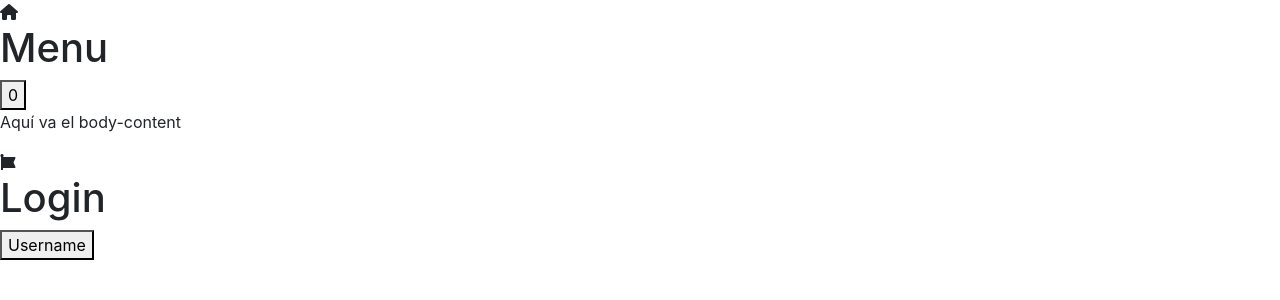
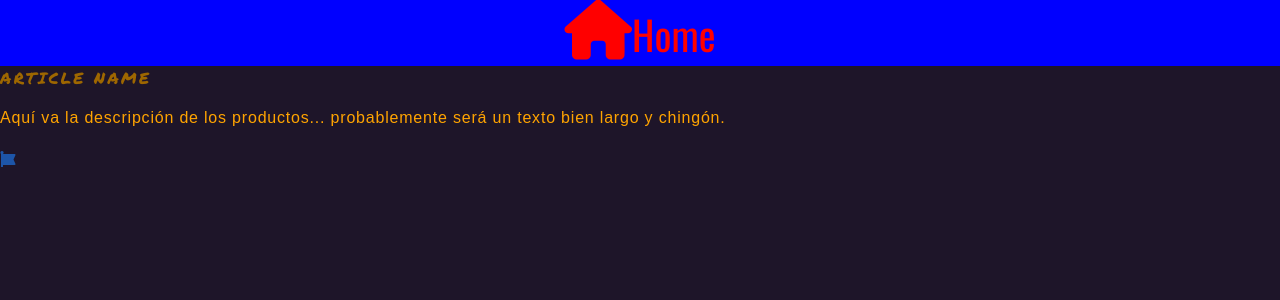
Before and after one commit to hydekyle/React-Shop, a React (Create React App) app: page /shop in a window 1280 px wide. Shown: the top 300 px of the page. Built offline with nearby package versions, Linux system fonts and the light colour scheme.

Commit message:
added routes

```diff
--- a/package.json
+++ b/package.json
@@ -11,7 +11,6 @@
     "bootstrap": "^4.4.1",
     "react": "^16.12.0",
     "react-dom": "^16.12.0",
-    "react-router": "^5.1.2",
     "react-router-dom": "^5.1.2",
     "react-scripts": "3.4.0",
     "typescript": "^3.7.5"
--- a/src/App.css
+++ b/src/App.css
@@ -1,38 +1,27 @@
-.App {
-  text-align: center;
+:root {
+  --mainBlue:#2a2a72;
+  --lightBlue:#009ffd;
+  --colorBackground:#1e1529;
+  --colorTextHeader:#1d55a8;
+  --colorTextTitle:#9e6700;
+  --colorTextDescription:#ffa400;
 }
 
-.App-logo {
-  height: 40vmin;
-  pointer-events: none;
+body {
+  font-family: 'Oswald', sans-serif !important;
+  background: var(--colorBackground) !important;
+  color: var(--colorTextHeader) !important;
 }
 
-@media (prefers-reduced-motion: no-preference) {
-  .App-logo {
-    animation: App-logo-spin infinite 20s linear;
-  }
+.description {
+  color: var(--colorTextDescription);
+  font-family: fantasy;
+  letter-spacing: 0.05rem;
 }
 
-.App-header {
-  background-color: #282c34;
-  min-height: 100vh;
-  display: flex;
-  flex-direction: column;
-  align-items: center;
-  justify-content: center;
-  font-size: calc(10px + 2vmin);
-  color: white;
+.text-title {
+  font-family: 'Permanent Marker', cursive;
+  letter-spacing: 0.15rem;
+  text-transform: uppercase;
+  color: var(--colorTextTitle);
 }
-
-.App-link {
-  color: #61dafb;
-}
-
-@keyframes App-logo-spin {
-  from {
-    transform: rotate(0deg);
-  }
-  to {
-    transform: rotate(360deg);
-  }
-}
--- a/src/App.js
+++ b/src/App.js
@@ -1,19 +1,21 @@
-import React from 'react';
-import logo from './logo.svg';
-import Login from  './components/login/Login.tsx';
-import Menu from './components/menu/Menu';
-import 'bootstrap/dist/css/bootstrap.min.css';
+import React from 'react'
+import { Switch, Route } from 'react-router-dom'
+import Login from  './components/login/Login'
+import Menu from './components/menu/Menu'
+import Articles from './components/articles/Articles'
+import 'bootstrap/dist/css/bootstrap.min.css'
+import './App.css'
 
 function App() {
   return (
-    <div className="App">
-      <i class="fas fa-home" />
+    <React-Fragment>
       <Menu />
-      <div className="Body"><p>Aquí va el body-content</p></div>
-      <i class="fab fa-font-awesome"></i>
-      <Login />
-    </div>
-  );
+        <Switch>
+          <Route path='/login' component={Login}></Route>
+          <Route path='/shop' component={Articles}></Route>
+        </Switch>
+    </React-Fragment>
+  )
 }
 
-export default App;
+export default App
--- /dev/null
+++ b/src/components/articles/Articles.tsx
@@ -0,0 +1,26 @@
+import React from "react";
+
+interface ArticlesProps {
+    label: string;
+}
+
+export class Articles extends React.Component<ArticlesProps, any> {
+    constructor(props: Readonly<ArticlesProps>){
+        super(props);
+        this.state = {
+            label: "Username"
+        }
+    }
+
+    render() {
+        return (
+            <React.Fragment>
+                <div className="text-title"><p>Article Name</p></div>
+                <div className="description"><p>Aquí va la descripción de los productos... probablemente será un texto bien largo y chingón.</p></div>
+                <i className="fab fa-font-awesome"></i>
+            </React.Fragment>
+        );
+    }
+}
+
+export default Articles
--- a/src/components/menu/Menu.tsx
+++ b/src/components/menu/Menu.tsx
@@ -1,8 +1,17 @@
-import React from 'react';
+import React from 'react'
 
 interface MenuProps {
-    status: boolean;
-    counter: number;
+    status: boolean
+    counter: number
+}
+
+const myStyle = {
+    color: 'red',
+    background: 'blue',
+    display: 'flex',
+    'justify-content': 'center',
+    'align-items': 'baseline',
+    'font-size': '60px'
 }
 
 export class Menu extends React.Component<MenuProps, any> {
@@ -21,16 +30,21 @@ export class Menu extends React.Component<MenuProps, any> {
         })
     }
 
+
+
     render() {
         this.incrementCount = this.incrementCount.bind(this);
         return (
-            <div className='Menu'>
-                <h1>Menu</h1>
-                <button onClick={this.incrementCount}>{this.state.counter}</button>
+            <div className='Menu' style={myStyle}>
+                <i className="fas fa-home" />
+                <h1>Home</h1>
             </div>
         );
     }
 
 }
 
-export default Menu;
+export default Menu
+
+
+{/* <button onClick={this.incrementCount}>{this.state.counter}</button> */}
--- a/src/index.js
+++ b/src/index.js
@@ -3,7 +3,13 @@ import ReactDOM from 'react-dom';
 import './index.css';
 import App from './App';
 import * as serviceWorker from './serviceWorker';
+import { BrowserRouter as Router } from 'react-router-dom';
 
-ReactDOM.render(<App />, document.getElementById('root'));
+ReactDOM.render(
+    <Router>
+        <App />
+    </Router>,
+    document.getElementById('root')
+);
 
 serviceWorker.unregister();
```
Also changed, not shown: src/components/login/Login.less (deleted), 2 other files (tests, documents, lock files or other folders).
